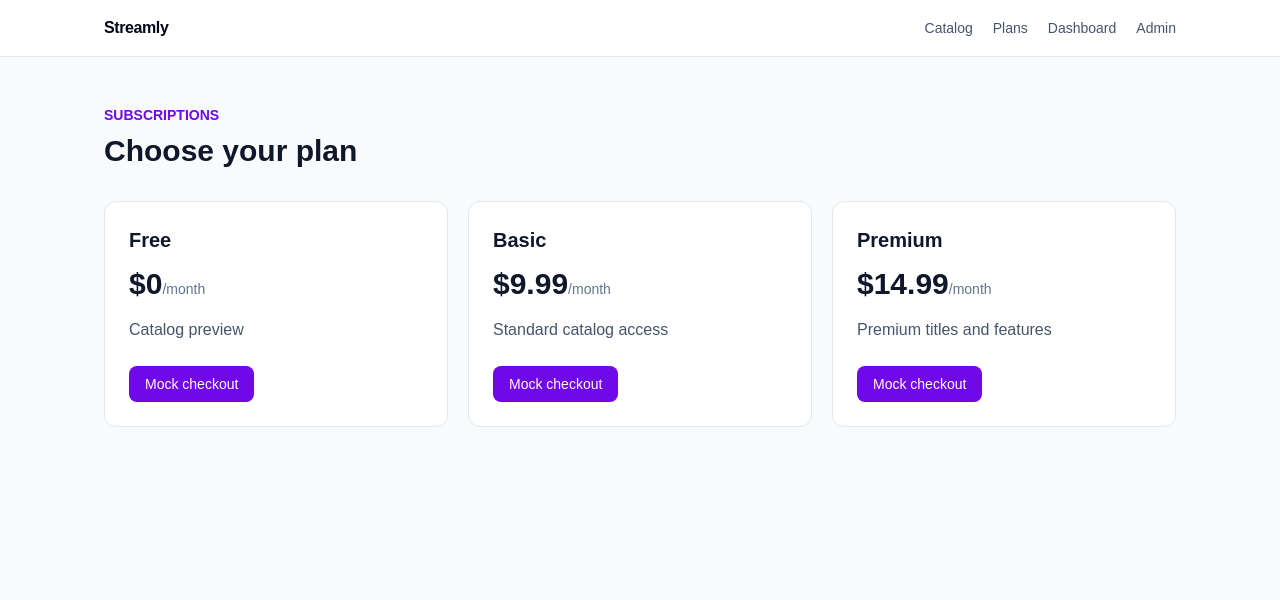
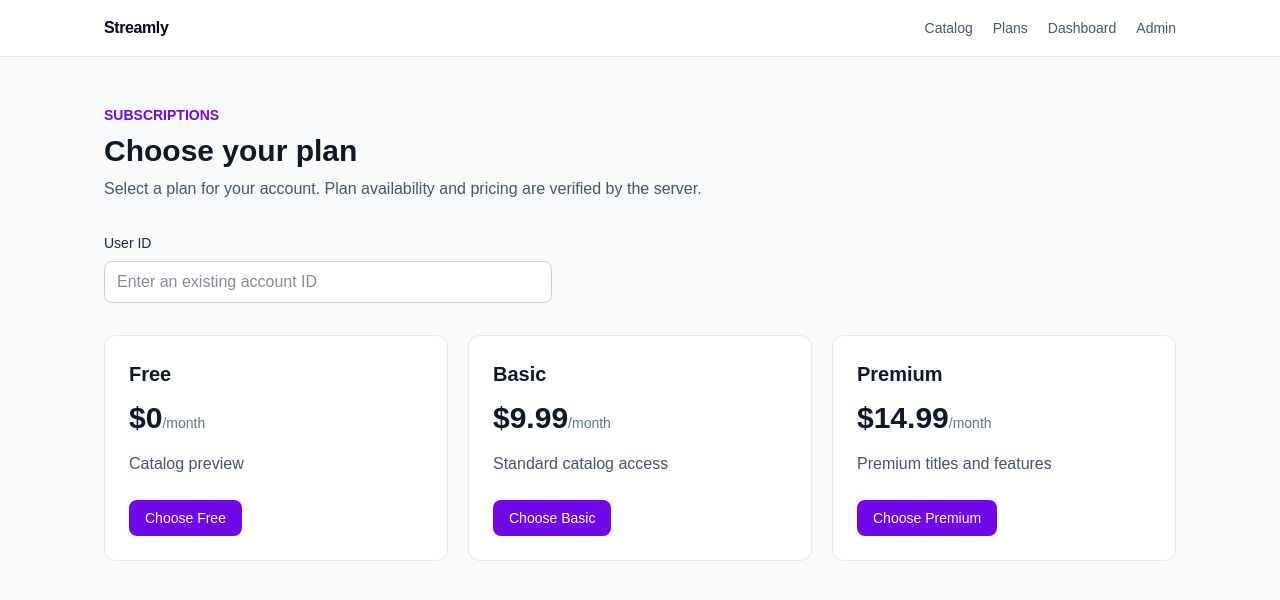
Before and after one commit to jasmeetSSalh/Streaming-Platform, a Next.js app: page /plans in a window 1280 px wide. Shown: the top 600 px of the page. Built offline with nearby package versions, Linux system fonts and the light colour scheme.

Commit message:
front-end for plan/subscription selection

```diff
--- a/src/app/plans/page.tsx
+++ b/src/app/plans/page.tsx
@@ -1,2 +1,102 @@
-const plans = [["Free", "$0", "Catalog preview"], ["Basic", "$9.99", "Standard catalog access"], ["Premium", "$14.99", "Premium titles and features"]];
-export default function PlansPage() { return <main className="mx-auto max-w-6xl px-6 py-12 sm:px-10"><p className="text-sm font-semibold text-violet-700">SUBSCRIPTIONS</p><h1 className="mt-2 text-3xl font-bold">Choose your plan</h1><div className="mt-8 grid gap-5 md:grid-cols-3">{plans.map(([name, price, detail]) => <article className="rounded-xl border border-slate-200 bg-white p-6" key={name}><h2 className="text-xl font-semibold">{name}</h2><p className="mt-3 text-3xl font-bold">{price}<span className="text-sm font-normal text-slate-500">/month</span></p><p className="mt-4 text-slate-600">{detail}</p><button className="mt-6 rounded-lg bg-violet-700 px-4 py-2 text-sm font-medium text-white">Mock checkout</button></article>)}</div></main>; }
+"use client";
+
+import { useState } from "react";
+
+const plans = [
+	{ id: "plan-free", name: "Free", price: "$0", detail: "Catalog preview" },
+	{ id: "plan-basic", name: "Basic", price: "$9.99", detail: "Standard catalog access" },
+	{ id: "plan-premium", name: "Premium", price: "$14.99", detail: "Premium titles and features" },
+];
+
+export default function PlansPage() {
+	const [userId, setUserId] = useState("");
+	const [pendingPlanId, setPendingPlanId] = useState<string | null>(null);
+	const [feedback, setFeedback] = useState<{ kind: "success" | "error"; message: string } | null>(null);
+
+	async function subscribe(planId: string, planName: string) {
+		if (!userId.trim()) {
+			setFeedback({ kind: "error", message: "Enter your existing user ID to continue." });
+			return;
+		}
+
+		setPendingPlanId(planId);
+		setFeedback(null);
+
+		try {
+			const response = await fetch("/api/subscription", {
+				method: "POST",
+				headers: { "Content-Type": "application/json" },
+				body: JSON.stringify({ userId: userId.trim(), planId }),
+			});
+			const result = (await response.json()) as { error?: string };
+
+			if (!response.ok) {
+				throw new Error(result.error ?? "Unable to start subscription.");
+			}
+
+			setFeedback({ kind: "success", message: `${planName} subscription is now active.` });
+		} catch (error) {
+			setFeedback({
+				kind: "error",
+				message: error instanceof Error ? error.message : "Unable to reach the server.",
+			});
+		} finally {
+			setPendingPlanId(null);
+		}
+	}
+
+	return (
+		<main className="mx-auto max-w-6xl px-6 py-12 sm:px-10">
+			<p className="text-sm font-semibold text-violet-700">SUBSCRIPTIONS</p>
+			<h1 className="mt-2 text-3xl font-bold">Choose your plan</h1>
+			<p className="mt-2 max-w-2xl text-slate-600">
+				Select a plan for your account. Plan availability and pricing are verified by the server.
+			</p>
+
+			<div className="mt-8 max-w-md">
+				<label className="block text-sm font-medium text-slate-800" htmlFor="user-id">
+					User ID
+				</label>
+				<input
+					className="mt-2 w-full rounded-lg border border-slate-300 bg-white px-3 py-2 text-slate-900 outline-none focus:border-violet-700 focus:ring-2 focus:ring-violet-700/20"
+					id="user-id"
+					autoComplete="off"
+					value={userId}
+					onChange={(event) => setUserId(event.target.value)}
+					placeholder="Enter an existing account ID"
+				/>
+			</div>
+
+			<div className="mt-8 grid gap-5 md:grid-cols-3">
+				{plans.map((plan) => (
+					<article className="rounded-xl border border-slate-200 bg-white p-6" key={plan.id}>
+						<h2 className="text-xl font-semibold">{plan.name}</h2>
+						<p className="mt-3 text-3xl font-bold">
+							{plan.price}
+							<span className="text-sm font-normal text-slate-500">/month</span>
+						</p>
+						<p className="mt-4 text-slate-600">{plan.detail}</p>
+						<button
+							className="mt-6 rounded-lg bg-violet-700 px-4 py-2 text-sm font-medium text-white hover:bg-violet-800 disabled:cursor-not-allowed disabled:opacity-60"
+							type="button"
+							disabled={pendingPlanId !== null}
+							onClick={() => void subscribe(plan.id, plan.name)}
+						>
+							{pendingPlanId === plan.id ? "Processing..." : `Choose ${plan.name}`}
+						</button>
+					</article>
+				))}
+			</div>
+
+			{feedback && (
+				<p
+					className={`mt-6 text-sm ${feedback.kind === "success" ? "text-green-700" : "text-red-700"}`}
+					role="status"
+					aria-live="polite"
+				>
+					{feedback.message}
+				</p>
+			)}
+		</main>
+	);
+}
```
